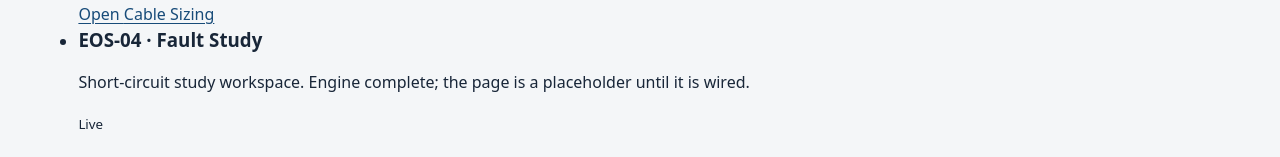
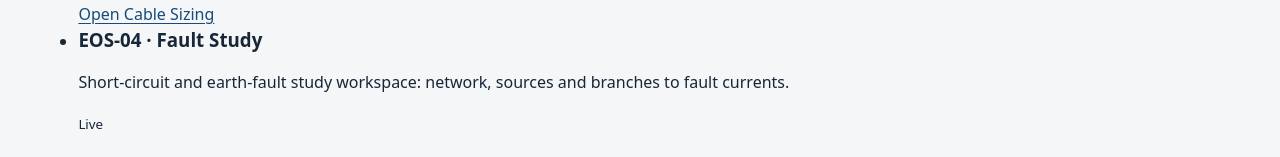
Before and after one commit to kamracp/KES_Electrical_OS, a React (Vite) app in the folder frontend/: page / in a window 1280 px wide. Shown: the part 532-689 px from the top of the page. Built offline with nearby package versions, Linux system fonts and the light colour scheme; no server answers.

Commit message:
KEOS-EOS04: Update the Fault Study module card summary now that the page is wired

```diff
--- a/frontend/src/App.tsx
+++ b/frontend/src/App.tsx
@@ -25,7 +25,7 @@ const MODULES: ModuleCard[] = [
   {
     code: "EOS-04",
     title: "Fault Study",
-    summary: "Short-circuit study workspace. Engine complete; the page is a placeholder until it is wired.",
+    summary: "Short-circuit and earth-fault study workspace: network, sources and branches to fault currents.",
     status: "Live",
     to: "/fault-study",
   },
```
